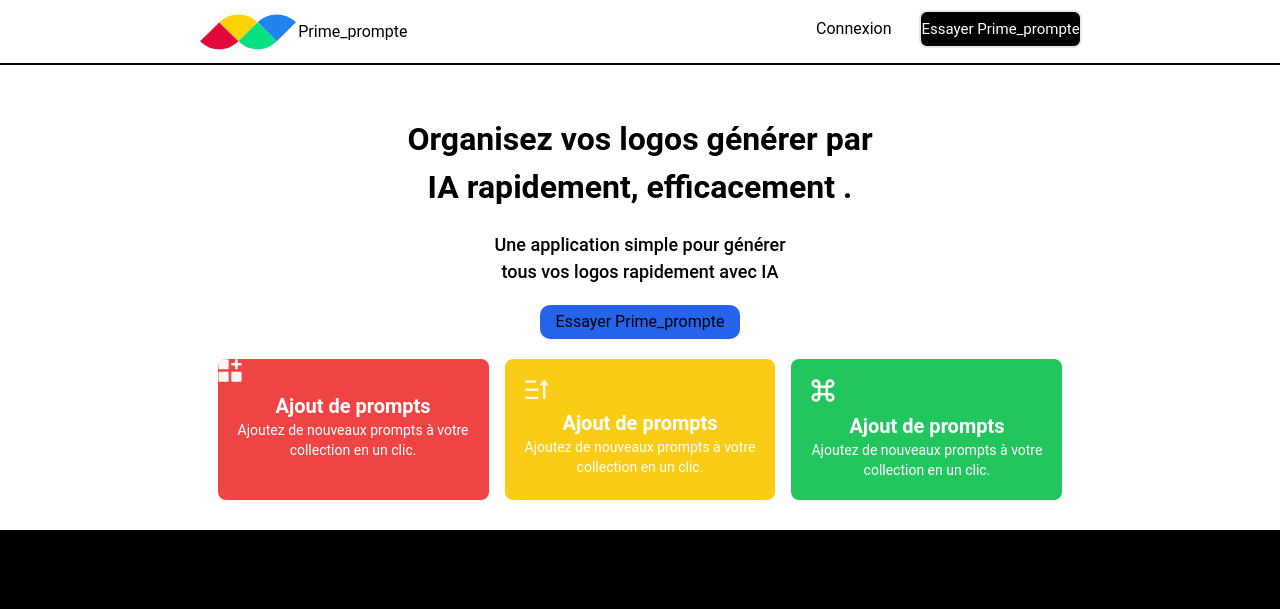
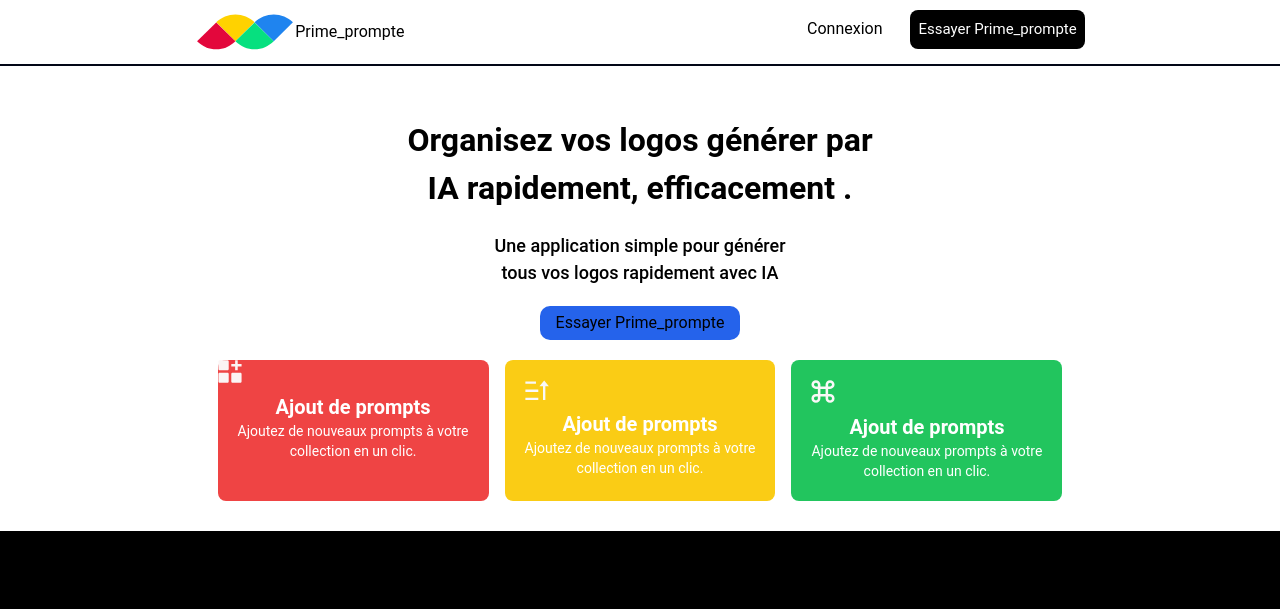
Before and after one commit to Lee20charly/prime_prompte-mbulu-responsive, a plain HTML site: page index.html in a window 1280 px wide. Shown: the top 609 px of the page. Drawn offline with nearby package versions, Linux system fonts and the light colour scheme.

Commit message:
ajout sur le button

```diff
--- a/index.html
+++ b/index.html
@@ -23,7 +23,7 @@
             <button
                 class="border-2  border-transparent hover:bg-slate-300 md:px-[10px] md:py-[5px] md:rounded-[10px]">Connexion</button>
             <button
-                class="bg-black text-white border-2 container rounded-lg text-[15px] hover:bg-red-900">Essayer Prime_prompte
+                class="bg-black text-white p-2 border-5 container rounded-lg text-[15px] hover:bg-red-900">Essayer Prime_prompte
                 </button>
         </div>
         <div class="md:hidden">
```
